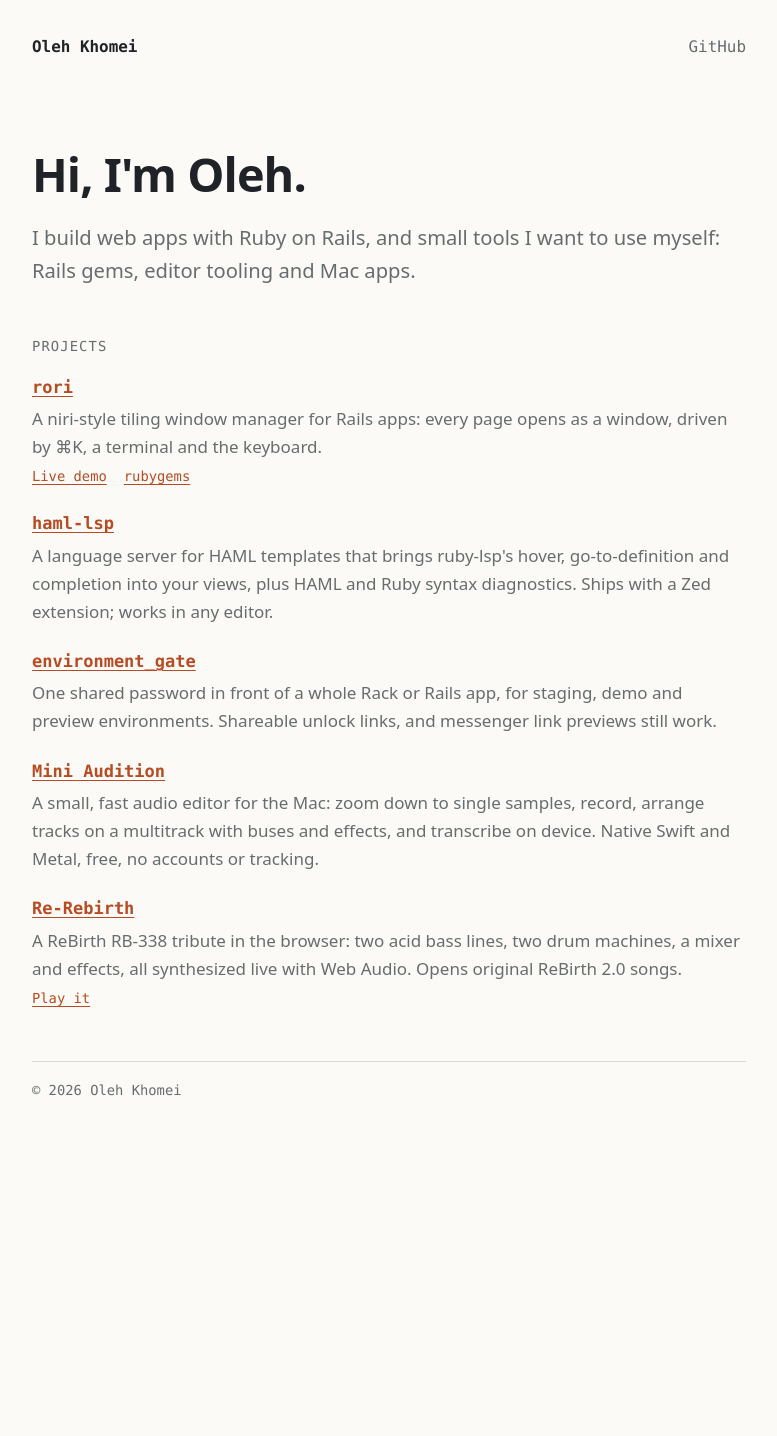
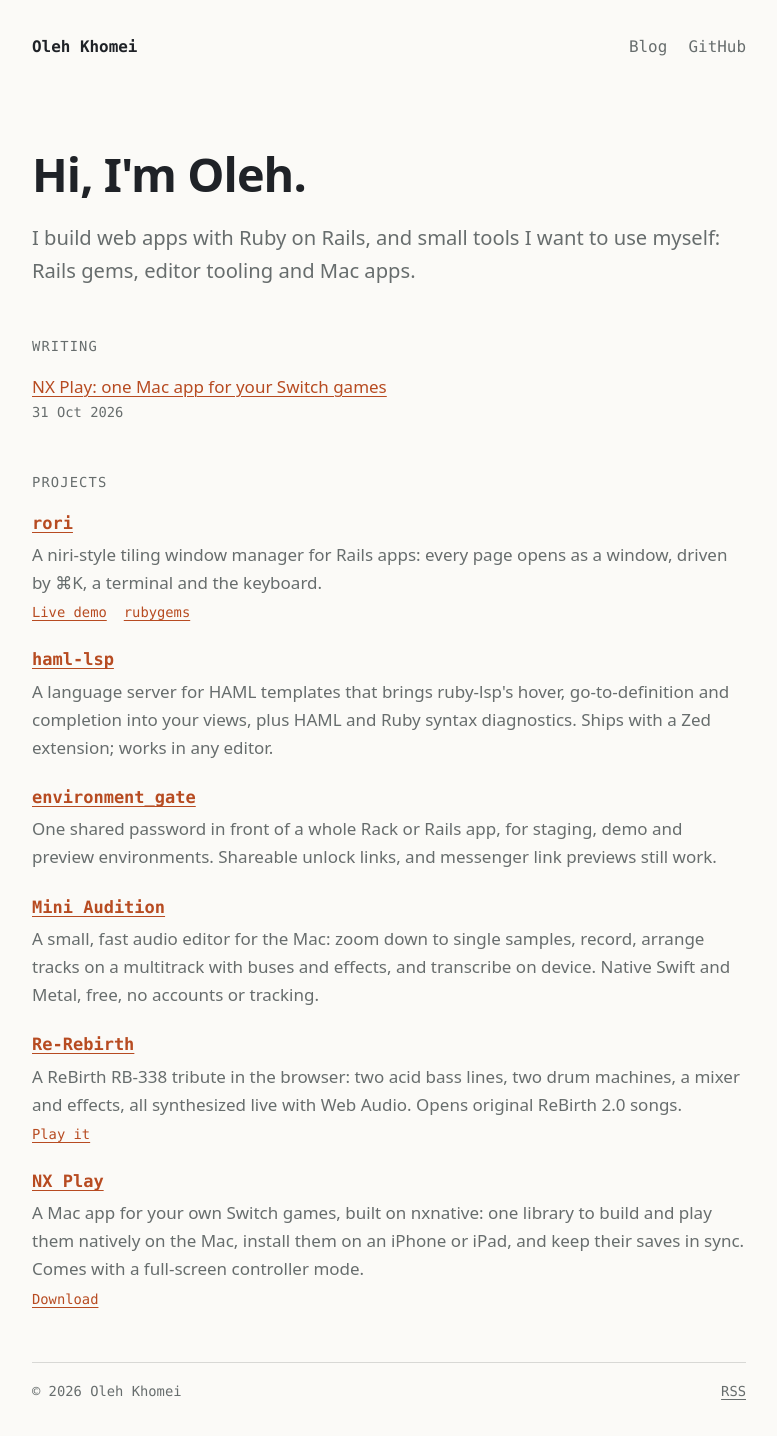
Before and after one commit to varyform/varyform.info, a Jekyll site: the page built from index.html, in a window 1280 px wide. Shown: the whole page, without its empty margins (251-1028 px from the left). Built offline with Jekyll 4.4.1, drawn with Linux system fonts in a browser that asks for light colours; before the commit the page ends 1135 px from its top, so only the background shows below that; part of the change alters nothing that is shown.

Commit message:
Write about NX Play and list it among the projects
The first published post: what NX Play adds around nxnative, with three
screenshots from its README.

Co-Authored-By: Claude Opus 5.5 <noreply@anthropic.com>

````diff
--- a/_data/projects.yml
+++ b/_data/projects.yml
@@ -41,3 +41,13 @@
   links:
     - label: Play it
       url: https://rb.varyform.info
+
+- name: NX Play
+  url: https://github.com/varyform/nx-native-wrapper
+  about: >-
+    A Mac app for your own Switch games, built on nxnative: one library to
+    build and play them natively on the Mac, install them on an iPhone or iPad,
+    and keep their saves in sync. Comes with a full-screen controller mode.
+  links:
+    - label: Download
+      url: https://github.com/varyform/nx-native-wrapper/releases/latest
--- /dev/null
+++ b/_posts/2026-10-31-nx-play.md
@@ -0,0 +1,75 @@
+---
+title: "NX Play: one Mac app for your Switch games"
+description: A library, a couch mode and save syncing around nxnative, which runs Switch games natively on the Mac, iPhone and iPad.
+---
+
+[nxnative](https://github.com/seedds/nxnative) does something I didn't think
+I'd see: it takes a Switch game you own and rebuilds it to run natively on
+Apple silicon, on the Mac or on an iPhone or iPad. It's a set of Python
+scripts, though, and every game is its own command line, its own build folder
+and its own save. Once I had more than two games, I wanted one window for all
+of them.
+
+That window is [NX Play](https://github.com/varyform/nx-native-wrapper).
+
+![The NX Play library, with a game being rebuilt and the build output below](/assets/images/nx-play/library.webp)
+
+## A folder per game
+
+Point NX Play at a folder with one subfolder per game, holding your own NSP,
+NSZ, XCI or XCZ files. Games that are built show their icons and a **Play**
+button; the rest have **Extract**. Everything a game needs lives next to it:
+the original files, the build, the saves and any IPA. Move the folder, or the
+whole library, and it keeps working.
+
+nxnative improves almost daily, so NX Play pulls its latest fixes before each
+run and rebuilds a game when the code it was built with has changed. When a
+game plays well, **Keep This Build** pins it, so an upstream change can't
+break it.
+
+## On the couch
+
+Press Menu on a controller and the library turns into **Console Mode**: full
+screen, the selected game's eShop banner across the top, your games in a row
+below. The D-pad picks one, A plays it, and every connected controller becomes
+a player of its own.
+
+![Console Mode: the selected game's banner, the playable games in a row, and the controller's button hints](/assets/images/nx-play/console.webp)
+
+## The same save everywhere
+
+**Install on Device** builds a game with Xcode, signed with your team, and
+starts it on a connected iPhone or iPad. **Transfer Saves** then compares the
+Mac's save with the device's, file by file, and shows which one is newer
+before copying it over.
+
+![Transfer Saves: the Mac's save is newer than the iPad's](/assets/images/nx-play/transfer-saves.webp)
+
+Two more things keep saves safe without thinking about them. With **Save
+backup**, NX Play commits a game's save to your own private Git repository
+each time the game saves, and pushes it. With **Cloud saves**, the Mac and
+iPhone copies of a game play on from one save through iCloud Drive.
+
+## The script underneath
+
+Everything the app does goes through `nxplay`, a shell script you can also run
+yourself:
+
+```sh
+./nxplay ~/Games/MetroidDread              # start it, building first if needed
+./nxplay --ipa ~/Games/MetroidDread        # an unsigned IPA, to sideload
+./nxplay --mac-app ~/Games/MetroidDread    # a standalone app for the Dock
+```
+
+The app is SwiftUI, and it looks after itself: Setup installs the tools it
+needs with Homebrew and uv, and NX Play checks for a signed, notarized update
+once a day and installs it when you quit.
+
+## Try it
+
+You need a Mac with Apple silicon, Xcode, Homebrew, and your own games and the
+`prod.keys` of your own Switch. Nothing in NX Play downloads games or keys.
+Grab the DMG from the
+[latest release](https://github.com/varyform/nx-native-wrapper/releases/latest),
+and the [README](https://github.com/varyform/nx-native-wrapper#readme) covers
+the rest.
````
Also changed, not shown: assets/images/nx-play/console.webp (added), assets/images/nx-play/library.webp (added), assets/images/nx-play/transfer-saves.webp (added).
